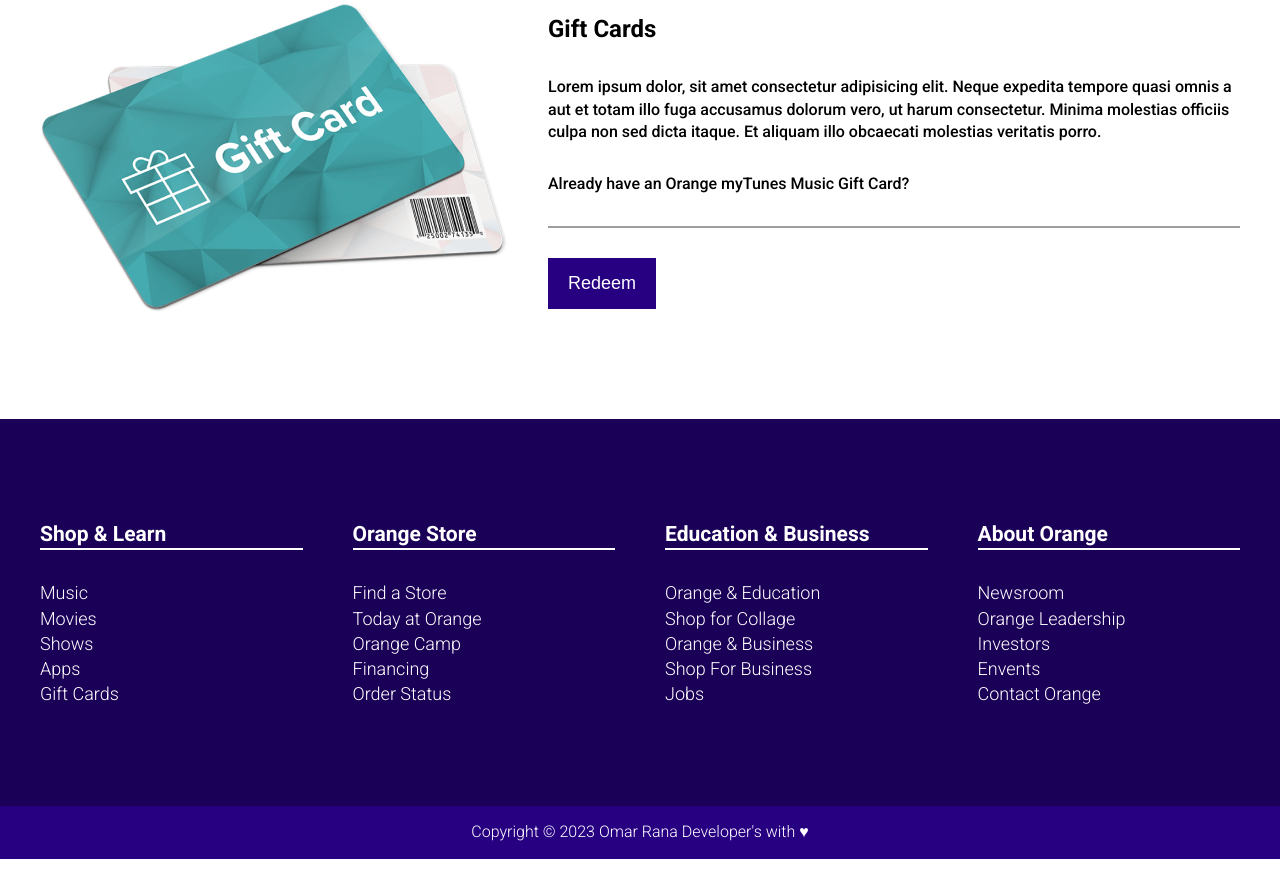
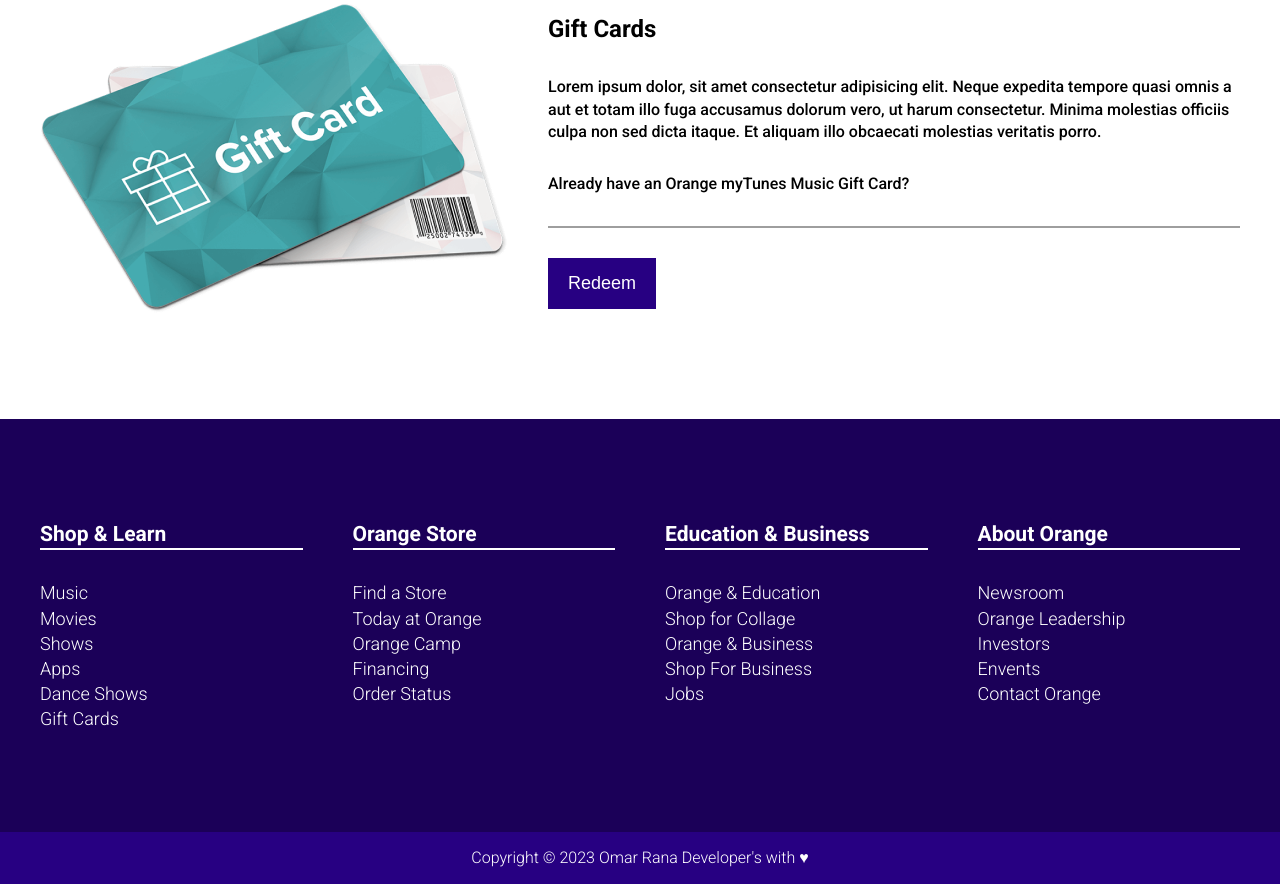
Before and after one commit to OmarRana-dev/MusicWebsite, a plain HTML site: page index.html in a window 1280 px wide. Shown: the part 3905-4789 px from the top of the page. Before the commit the page ends 4764 px from the top, so only its background shows below. Drawn offline with Linux system fonts and the light colour scheme; files whose address does not match are found by name.

Commit message:
update only for learning

```diff
--- a/index.html
+++ b/index.html
@@ -104,6 +104,7 @@
                         <li>Movies</li>
                         <li>Shows</li>
                         <li>Apps</li>
+                        <li>Dance Shows</li>
                         <li>Gift Cards</li>
                     </ul>
                 </div>
```
